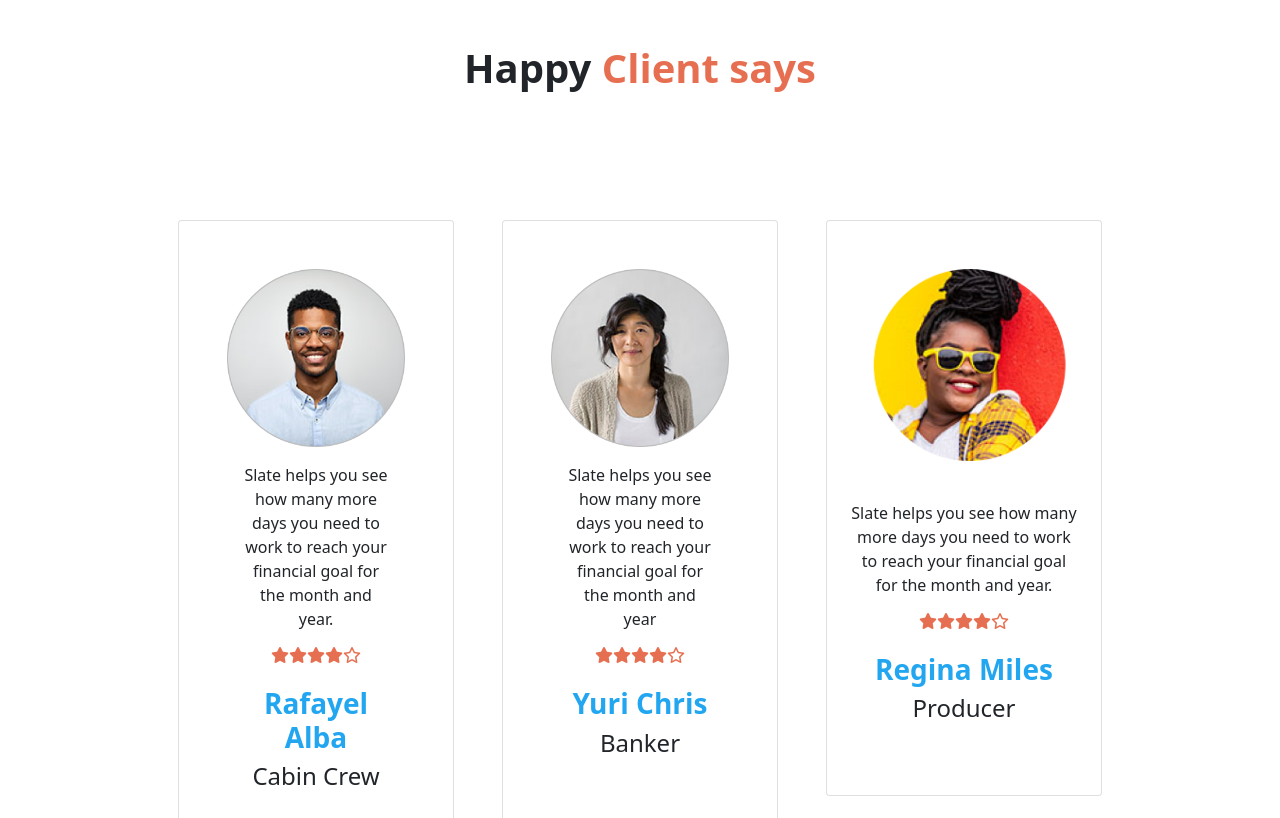
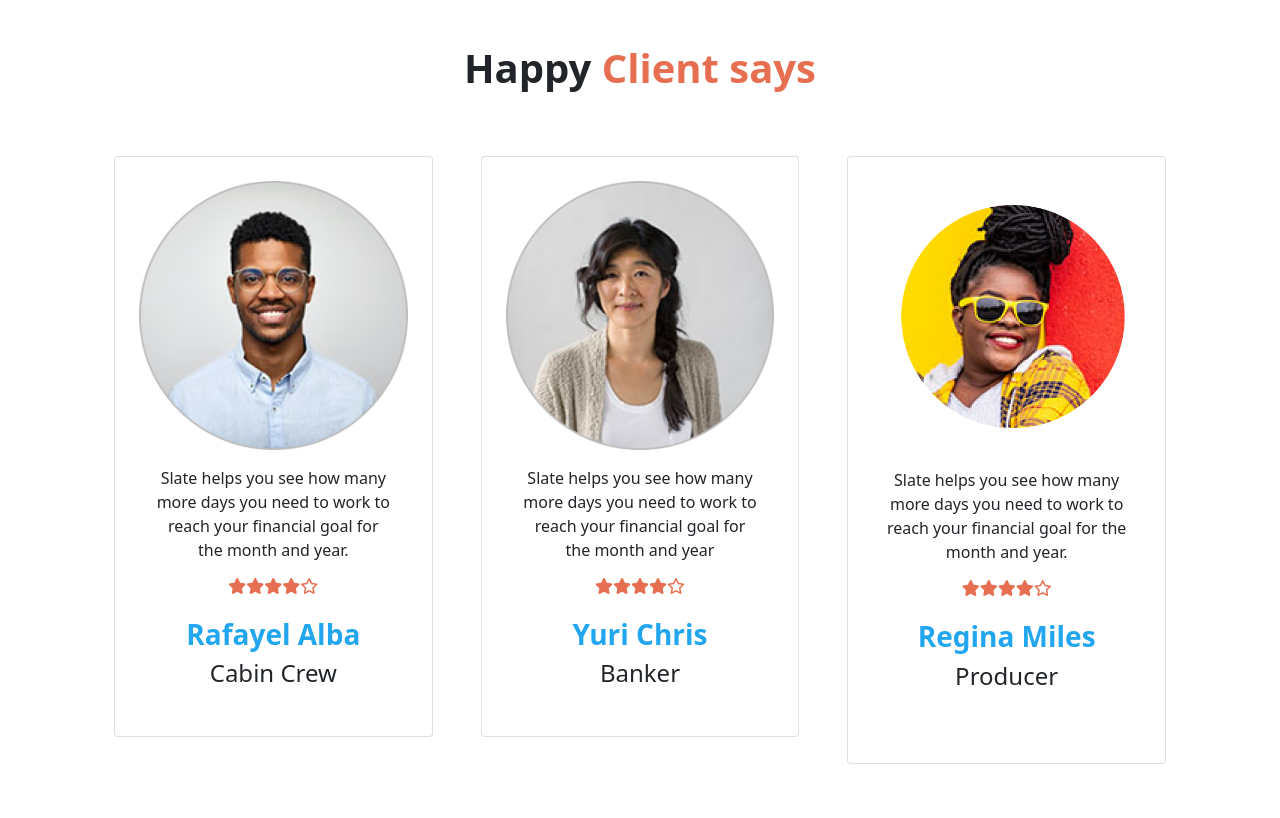
Before and after one commit to sabboff/Honda-CBR, a plain HTML site: page index.html in a window 1280 px wide. Shown: the part 1180-1998 px from the top of the page. Drawn offline with Linux system fonts and the light colour scheme.

Commit message:
debugged

```diff
--- a/index.html
+++ b/index.html
@@ -110,12 +110,12 @@
         <section class="container my-5">
             <h1 class="text-center"><b>Happy <span class="honda-text">Client says</span></b></h1>
             <br>
-            <div class="container p-5">
+            <div class="container p-3">
 
-                <div class="row gx-5 gy-3 p-5">
+                <div class="row gx-5 gy-3 p-3">
 
                         <div class="col-lg-4 col-12">
-                            <div class="card p-5">
+                            <div class="card p-4">
                                 <img src="images/user-1.png" class="card-img-top img-fluid" alt="...">
                                 <div class="card-body">
                                 <p class="card-text text-center">Slate helps you see how
@@ -135,7 +135,7 @@
                             </div>
                         </div>
                         <div class="col-lg-4 col-12">
-                            <div class="card p-5">
+                            <div class="card p-4">
                                 <img src="images/user-2.png" class="card-img-top img-fluid" alt="...">
                                 <div class="card-body">
                                 <p class="card-text text-center">Slate helps you see how
@@ -170,7 +170,7 @@
                                         <i class="fas fa-star honda-text"></i>
                                         <i class="far fa-star honda-text"></i>
                                     </div><br>
-                                    <h3 class="text-center honda-text-two mb-2"><b>Regina Miles</b></h3>
+                                    <h3 class="text-center honda-text-two"><b>Regina Miles</b></h3>
                                     <h4 class="text-center mb-5">Producer</h4>
                                 </div>
                             </div>
```
